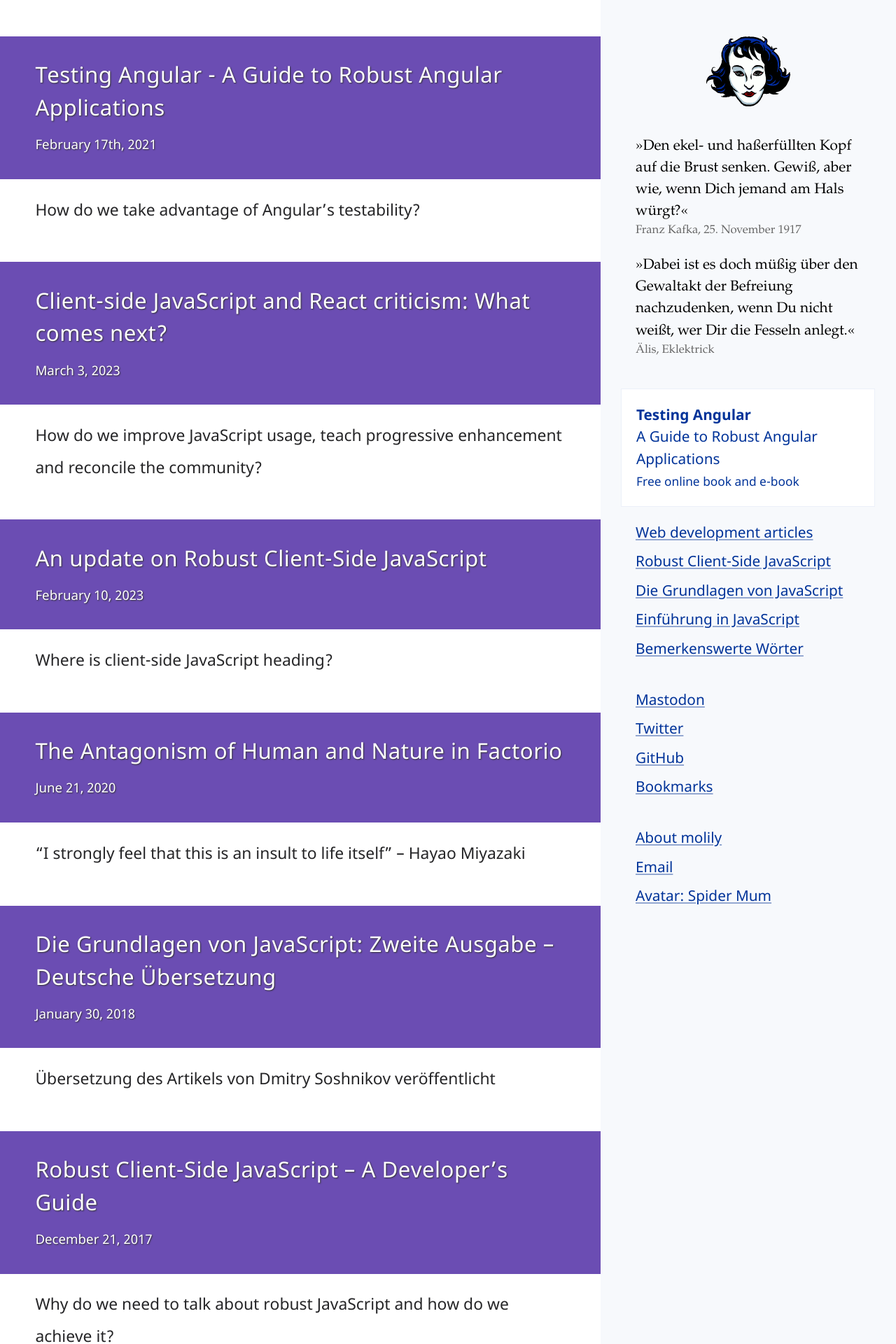
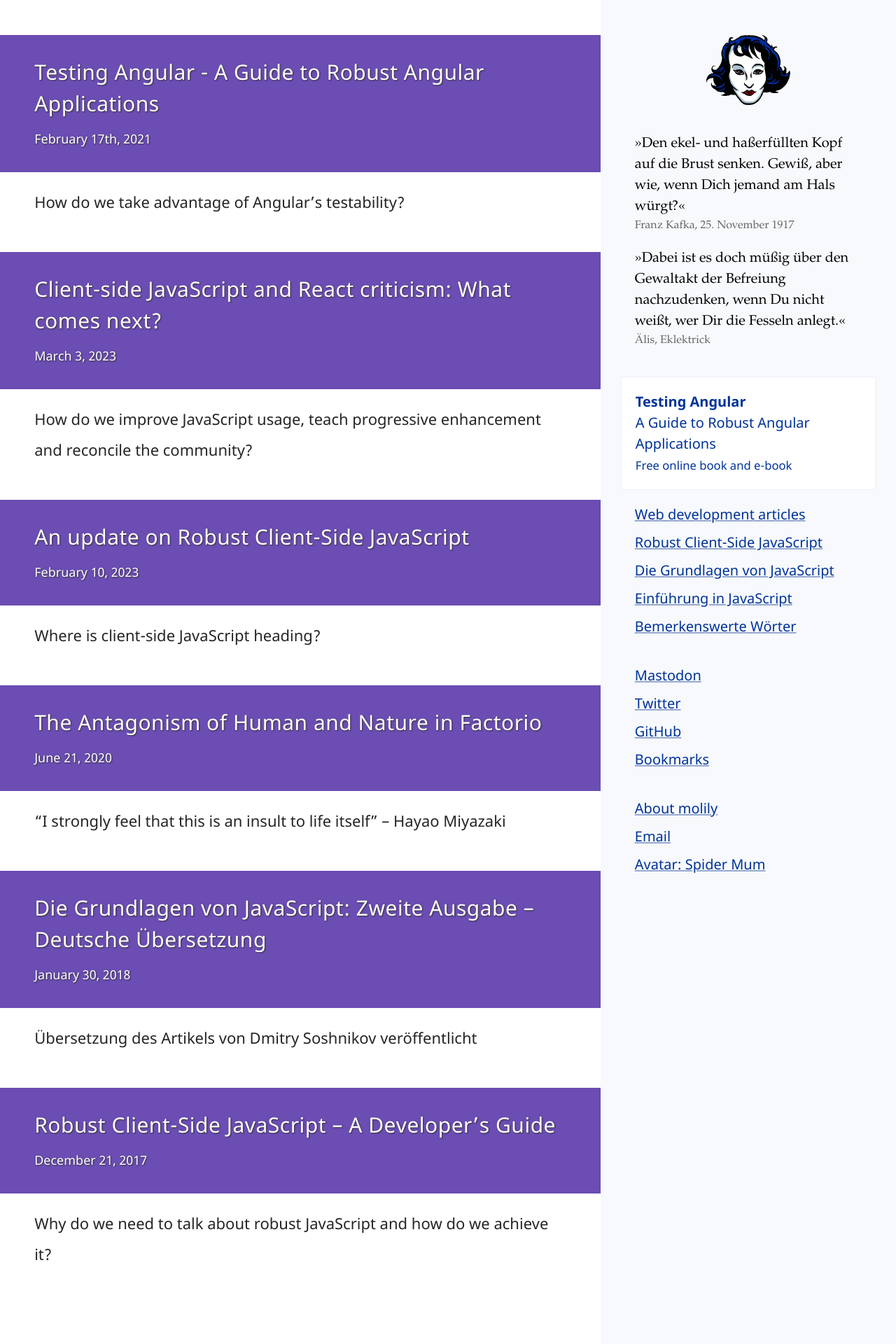
Before and after one commit to molily/molily.de, a Jekyll site: the page built from index.html, in a window 1280 px wide. Shown: the top 1920 px of the page at 70% size. Built offline with Jekyll 4.4.1, drawn with Linux system fonts in a browser that asks for light colours.

Commit message:
Tweak font scaling

```diff
--- a/_sass/content.scss
+++ b/_sass/content.scss
@@ -1,14 +1,12 @@
 /**
  * Content Styles
- *
  */
 
 @import 'variables';
 
 /**
   * @section Mixins
-  *
-  */
+   */
 
 @import 'clearfix';
 @import 'accessible-hide';
@@ -16,7 +14,6 @@
 
 /**
  * @section Box model fix
- *
  */
 
 *,
@@ -27,7 +24,6 @@
 
 /**
  * @section Text selection
- *
  */
 
 ::selection {
@@ -37,16 +33,14 @@
 
 /**
  * @section Root element
- *
  */
 
 html {
   background-color: $background-color;
   color: $text-color;
-  font-size: #{"clamp(1rem, 0.5vw + 1rem, 1.3rem)"};
+  font-size: #{'clamp(1rem, calc(0.91rem + 0.43vw), 1.25rem);'};
   font-family: $base-font;
   text-rendering: optimizeLegibility;
-  text-decoration-skip-ink: auto;
 
   @include dark-scheme {
     background-color: $background-color-inverted;
@@ -56,7 +50,6 @@ html {
 
 /**
  * @section Base styles for new HTML5 elements, for old browsers
- *
  */
 
 main,
@@ -71,7 +64,6 @@ footer {
 
 /**
  * @section Headings
- *
  */
 
 h1,
@@ -125,7 +117,6 @@ h6 {
 
 /**
  * @section All copy text elements
- *
  */
 
 p,
@@ -141,7 +132,6 @@ blockquote {
 
 /**
  * @section Lists
- *
  */
 
 ul,
@@ -165,7 +155,6 @@ li p {
 
 /**
  * @subsection Compact lists
- *
  */
 
 .compact-list li,
@@ -198,7 +187,6 @@ li p {
 
 /**
  * @section Definition lists
- *
  */
 
 dt {
@@ -216,7 +204,6 @@ dd p {
 
 /**
  * @section Preformatted text and code
- *
  */
 
 pre,
@@ -269,7 +256,6 @@ td {
 
 /**
  * @section Block quotations
- *
  */
 
 blockquote {
@@ -301,7 +287,6 @@ blockquote {
 
 /**
  * @section Addresses
- *
  */
 
 address {
@@ -311,7 +296,6 @@ address {
 
 /**
  * @section Links
- *
  */
 
 a {
@@ -367,7 +351,6 @@ a {
 
 /**
  * @section Inline quotations
- *
  */
 
 q {
@@ -380,7 +363,6 @@ q {
 
 /**
  * @section Data tables
- *
  */
 
 table {
@@ -418,7 +400,6 @@ td p:last-child {
 
 /**
  * @section Clearfix utility class
- *
  */
 
 .clearfix {
@@ -427,7 +408,6 @@ td p:last-child {
 
 /**
  * @section Accessible hide utility class
- *
  */
 
 .accessible-hide {
@@ -436,7 +416,6 @@ td p:last-child {
 
 /**
  * @section Less important annotations
- *
  */
 
 .unwichtig {
@@ -445,7 +424,6 @@ td p:last-child {
 
 /**
  * @section Images
- *
  */
 
 .image-full {
@@ -461,7 +439,6 @@ td p:last-child {
 
 /**
  * @section Responsive Media (img, picture, video, iframe)
- *
  */
 
 .responsive-media-container {
```
